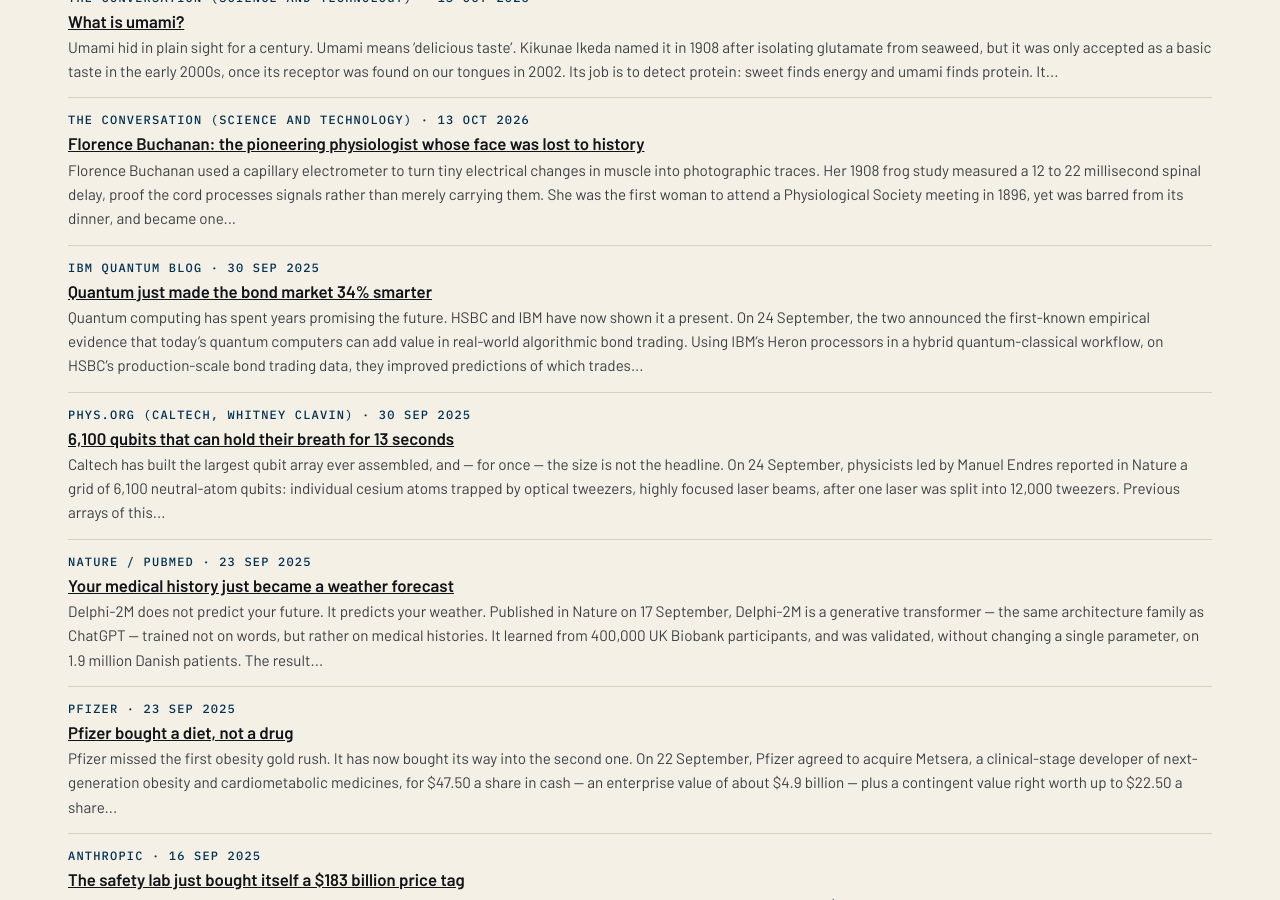
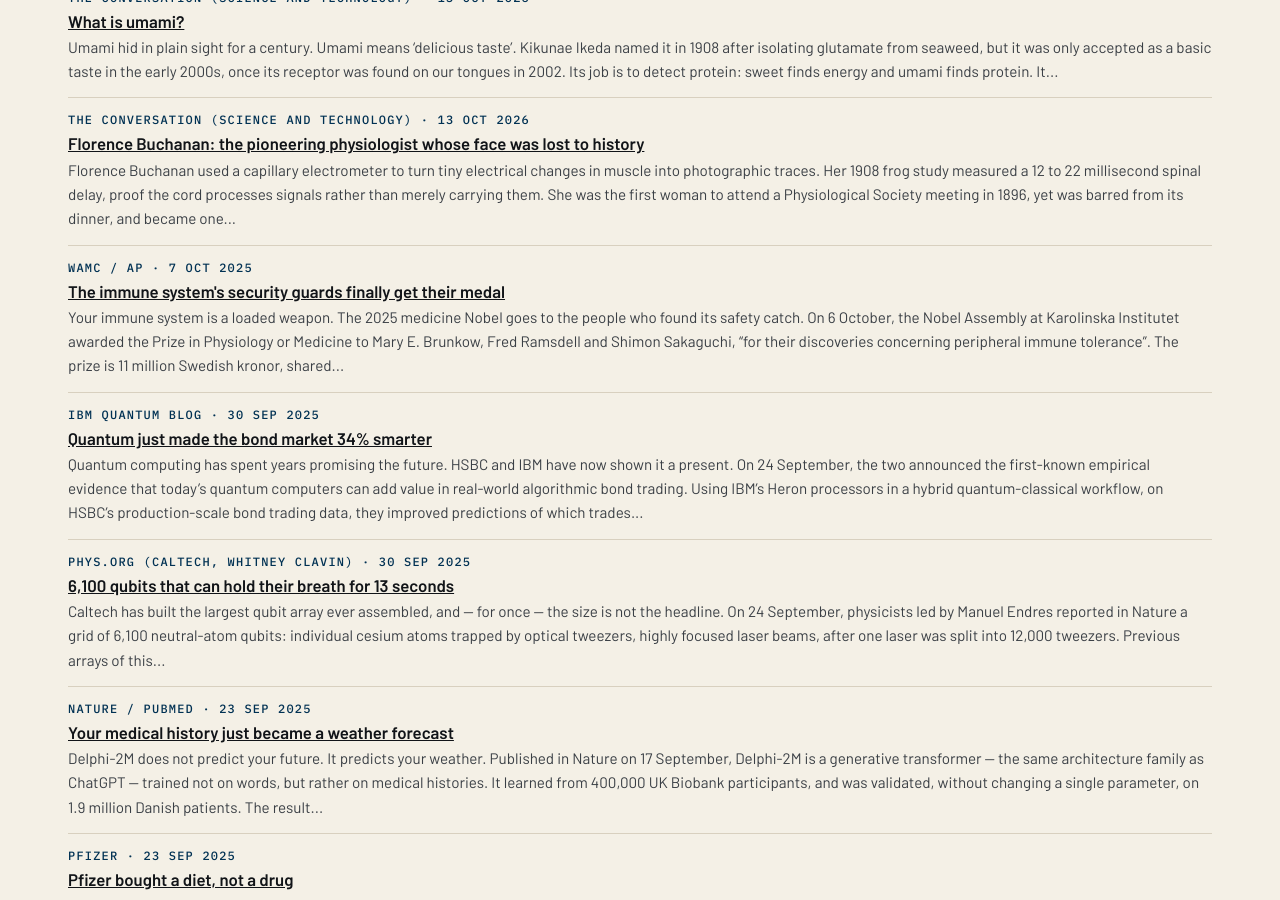
Before and after one commit to katz-news/katz.news, a Jekyll site: the page built from briefs/index.html, in a window 1280 px wide and 900 px high, scrolled down 14549 px. Built offline with Jekyll 4.4.1, drawn with Linux system fonts in a browser that asks for light colours.

Commit message:
Publish 2026-11-06

```diff
--- a/_data/build.yml
+++ b/_data/build.yml
@@ -1 +1 @@
-published_at: 2026-11-06T18:21:42Z
+published_at: 2026-11-06T18:22:35Z
--- /dev/null
+++ b/_posts/briefs/2026-11-06-the-immune-systems-security-guards-finally-get-their-medal.md
@@ -0,0 +1,17 @@
+---
+published: true
+title: The immune system's security guards finally get their medal
+date: 2025-10-07
+section: science
+source_name: WAMC / AP
+source_url: https://www.wamc.org/2025-10-06/the-medicine-nobel-prize-goes-to-3-scientists-for-work-on-peripheral-immune-tolerance?_amp=true
+---
+Your immune system is a loaded weapon. The 2025 medicine Nobel goes to the people who found its safety catch.
+
+On 6 October, the Nobel Assembly at Karolinska Institutet awarded the Prize in Physiology or Medicine to Mary E. Brunkow, Fred Ramsdell and Shimon Sakaguchi, "for their discoveries concerning peripheral immune tolerance". The prize is 11 million Swedish kronor, shared equally.
+
+The story starts in 1995, when Sakaguchi discovered a previously unknown class of immune cells: regulatory T cells, or T-regs, which act as security guards, finding and curbing other T cells that overreact. In 2001, Brunkow and Ramsdell found the genetic culprit: a mutation in the gene Foxp3, linked to a rare human autoimmune disease, IPEX. Two years later, Sakaguchi showed that Foxp3 controls the development of the T-regs themselves.
+
+Peripheral tolerance is not the immune system's first line of defence, but rather its second: the control that restrains self-reactive cells after they leave the central immune organs. Without it, the body attacks itself.
+
+Conclusion: the immune system is not an army, but rather an army with police — tolerant, triumphant T cells, and a Nobel at last.
```
